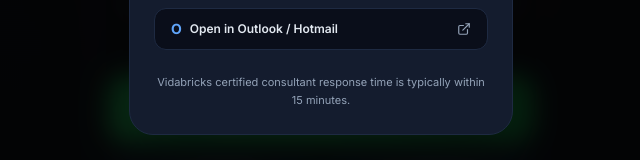
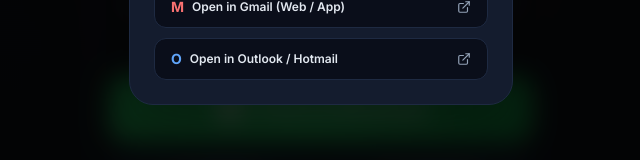
Before and after one commit to suryanoyal/vidabricks-platform, a Next.js app: page /agents/john-doe in a window 1280 px wide. Both pictures are taken after a click on the button "Send Email". Shown: the part 481-641 px from the top of the page, without its empty margins (319-959 px from the left). Built offline with nearby package versions, Linux system fonts and the light colour scheme; no server answers; the database is empty.

Commit message:
Remove 15 minutes response time text from EmailModal

```diff
--- a/src/components/public/EmailModal.tsx
+++ b/src/components/public/EmailModal.tsx
@@ -145,11 +145,6 @@
             <ExternalLink className="w-3.5 h-3.5 text-slate-400" />
           </button>
         </div>
-
-        {/* Footer info */}
-        <p className="text-[11px] text-slate-400 text-center leading-relaxed pt-1">
-          Vidabricks certified consultant response time is typically within 15 minutes.
-        </p>
       </div>
     </div>
   );
```
